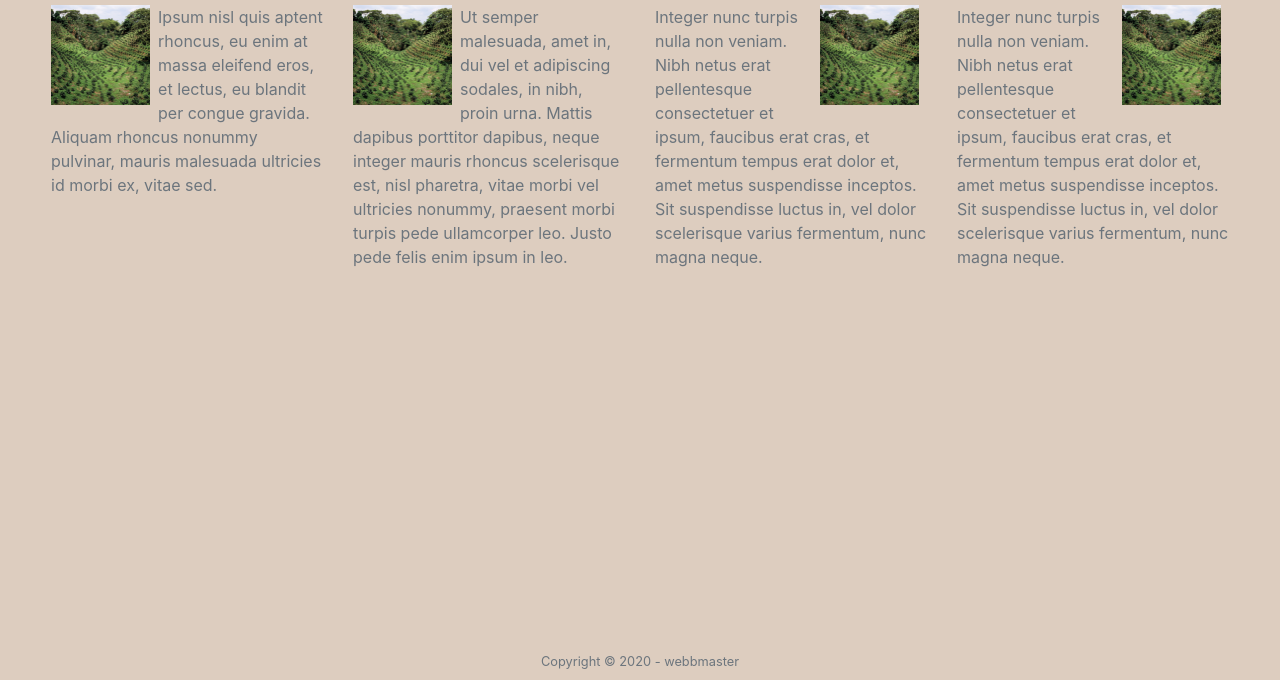
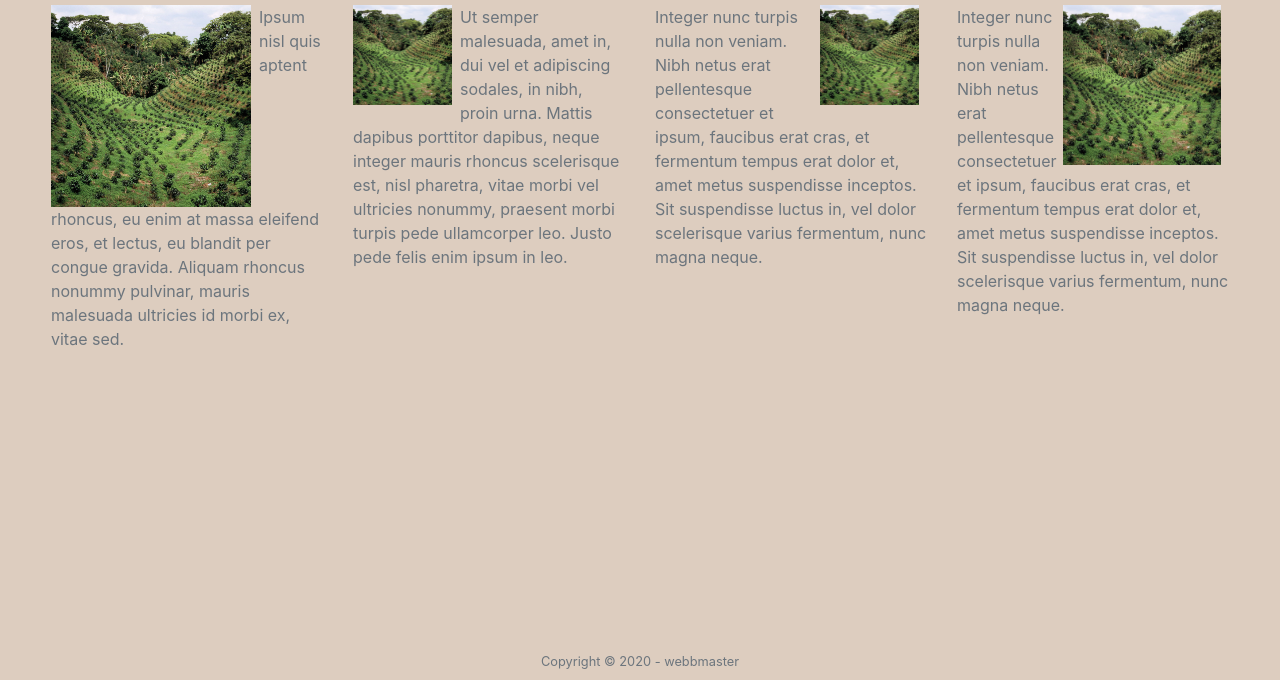
Before and after one commit to OlofTrue/Kaffeparty, a plain HTML site: page Index.html in a window 1280 px wide. Shown: the part 120-800 px from the top of the page. Drawn offline with Linux system fonts and the light colour scheme.

Commit message:
img-size variation page 1

```diff
--- a/Index.html
+++ b/Index.html
@@ -36,28 +36,28 @@
 
     <section id="section0" style="height:100%;background: #ddcdbf; padding:10px 20px 50px 20px;">
         <div class="container-fluid">
-            <div class="row min-vh-100">
+            <div class="row min-vh-100 justify-content-between">
                 <!--justify-content-center align-items-center h-100--> <!--flex-grow-1 h-100-->
                 <div class="col col-12 pt-4 align-items-center">
                     <div class="row p-3 text-muted">
-                        <div class="col col-12 col-sm-12 col-md-6 col-lg-4 col-xl-3 pt-5">
+                        <div class="col col-12 col-sm-12 col-md-6 col-lg-4 col-xl-3 pt-5 py-2">
                             <h6 class="text-success ">Vad gör vi?</h6>
-                            <img src="img/header-bg.jpg" class="float-left clearfix mr-2" style="max-width:100px; max-height: 100px;" />
+                            <img src="img/header-bg.jpg" class="float-left clearfix mr-2" style="max-width:200px; max-height: 400px;" />
                             <p>Ipsum nisl quis aptent rhoncus, eu enim at massa eleifend eros, et lectus, eu blandit per congue gravida. Aliquam rhoncus nonummy pulvinar, mauris malesuada ultricies id morbi ex, vitae sed.</p>
                         </div>
-                        <div class="col col-12 col-sm-12 col-md-6 col-lg-4 col-xl-3 pt-5">
+                        <div class="col col-12 col-sm-12 col-md-6 col-lg-4 col-xl-3 pt-5 py-2">
                             <h6 class="text-success">Vilka är vi?</h6>
                             <img src="img/header-bg.jpg" class="float-left clearfix mr-2" style="max-width:100px; max-height: 100px;" />
                             <p>Ut semper malesuada, amet in, dui vel et adipiscing sodales, in nibh, proin urna. Mattis dapibus porttitor dapibus, neque integer mauris rhoncus scelerisque est, nisl pharetra, vitae morbi vel ultricies nonummy, praesent morbi turpis pede ullamcorper leo. Justo pede felis enim ipsum in leo.</p>
                         </div>
-                        <div class="col col-12 col-sm-12 col-md-6 col-lg-4 col-xl-3 pt-5">
+                        <div class="col col-12 col-sm-12 col-md-6 col-lg-4 col-xl-3 pt-5 py-2">
                             <h6 class="text-success">Varför oss?</h6>
                             <img src="img/header-bg.jpg" class="float-right clearfix mr-2" style="max-width:100px; max-height: 100px;" />
                             <p>Integer nunc turpis nulla non veniam. Nibh netus erat pellentesque consectetuer et ipsum, faucibus erat cras, et fermentum tempus erat dolor et, amet metus suspendisse inceptos. Sit suspendisse luctus in, vel dolor scelerisque varius fermentum, nunc magna neque.</p>
                         </div>
-                        <div class="col col-12 col-sm-12 col-md-6 col-lg-4 col-xl-3 pt-5">
+                        <div class="col col-12 col-sm-12 col-md-6 col-lg-4 col-xl-3 pt-5 py-2">
                             <h6 class="text-success">Kaffeparty så fungarar det!</h6>
-                            <img src="img/header-bg.jpg" class="float-right clearfix mr-2" style="max-width:100px; max-height: 100px;" />
+                            <img src="img/header-bg.jpg" class="float-right clearfix mr-2" style="max-width:200px; max-height: 160px;" />
                             <p>Integer nunc turpis nulla non veniam. Nibh netus erat pellentesque consectetuer et ipsum, faucibus erat cras, et fermentum tempus erat dolor et, amet metus suspendisse inceptos. Sit suspendisse luctus in, vel dolor scelerisque varius fermentum, nunc magna neque.</p>
                         </div>
                     </div>
```
